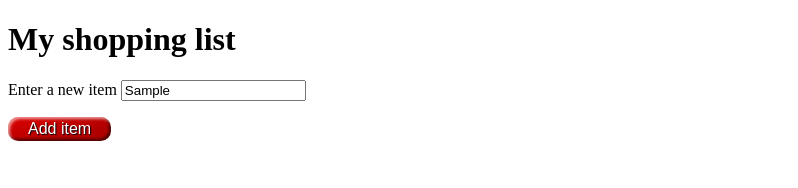
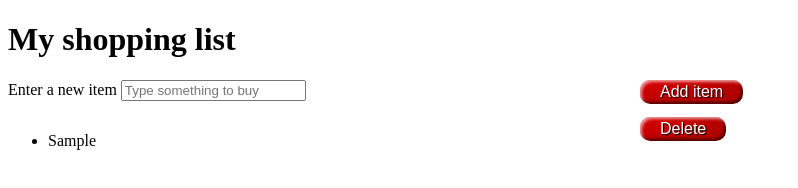
Before and after one commit to robithegreat/powercoders, a plain HTML site: page shopping/index.html in a window 1280 px wide. Both pictures are taken after typing "Sample" into the empty fields and a click on the button "Add item". Shown: the whole page, without its empty margins (0-798 px from the left). Drawn offline with Linux system fonts and the light colour scheme.

Commit message:
Iinitial selection for the shopping list
Entering a line that reaset the input box after the selection

```diff
--- a/shopping/index.html
+++ b/shopping/index.html
@@ -17,7 +17,7 @@
 
       <p id="log"></p>
 
-      <button id="button"> Add item </button>
+      <button id="buton"> Add item </button>
     </div>
     <ul>
 
--- a/shopping/shopping.js
+++ b/shopping/shopping.js
@@ -16,6 +16,10 @@ function createNewListItem(itemName) {
 
 document.addEventListener('DOMContentLoaded', function (event) {
     document.querySelector('button').addEventListener('click', function (event) {
+        let inputBox = document.getElementById('item');
+        let li = createNewListItem(inputBox.value);
+        document.querySelector('ul').appendChild(li);
+        inputBox.value = '';
     });
 
     document.querySelector('input').addEventListener('keyup',function (event) {
@@ -23,6 +27,7 @@ document.addEventListener('DOMContentLoaded', function (event) {
             let inputBox = document.getElementById('item');
             let li = createNewListItem(inputBox.value);
             document.querySelector('ul').appendChild(li);
+            inputBox.value = '';
         }
     });
 });
--- a/shopping/style.css
+++ b/shopping/style.css
@@ -1,4 +1,6 @@
 button {
+    position: absolute;
+    left: 50%;
     border: 0;
     line-height: 1.5;
     padding: 0 20px;
@@ -24,3 +26,18 @@ button:active {
     box-shadow: inset -2px -2px 3px rgba(255, 255, 255, .6),
     inset 2px 2px 3px rgba(0, 0, 0, .6);
 }
+ li {
+     padding-right: 5em;
+     line-height: 3em;
+}
+spann{
+    padding-right: 5em;
+    line-height: 3em;
+    width: 40%;
+}
+
+#buton{
+    position: absolute;
+    left: 50%;
+    top: 5em;
+}
```
